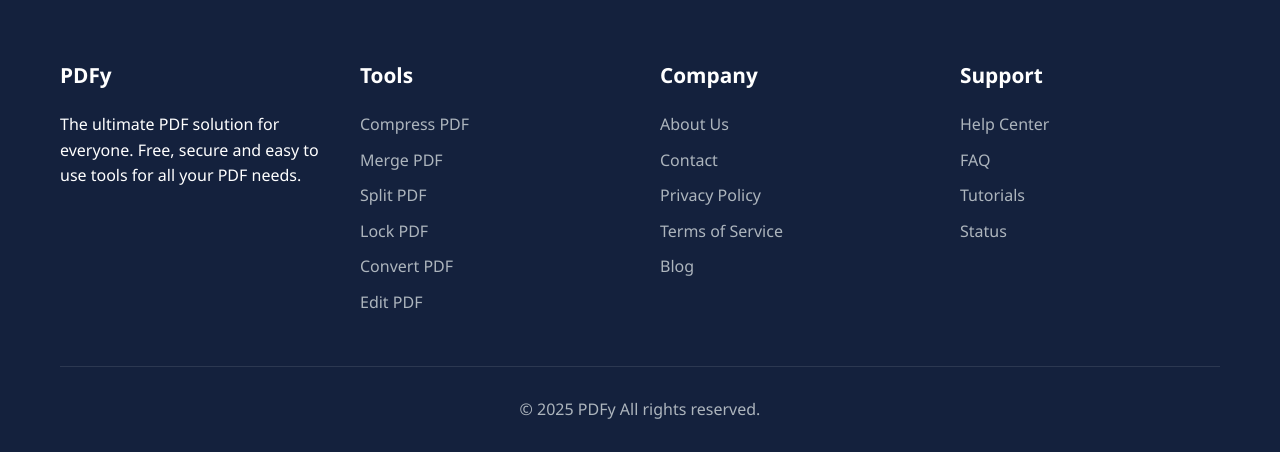
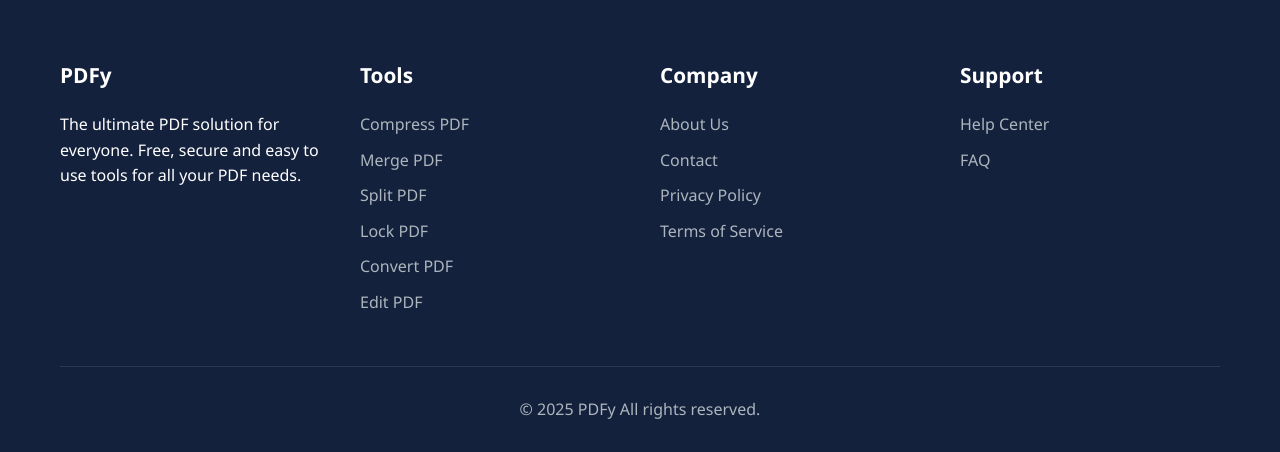
Before and after one commit to ashishgoyal2501/pdf-new, a Flask app: page / in a window 1280 px wide. Shown: the part 4470-4922 px from the top of the page. Run offline with Flask 3, Linux system fonts and the light colour scheme; some libraries are stand-ins or nearby versions.

Commit message:
Update index.html

```diff
--- a/templates/index.html
+++ b/templates/index.html
@@ -397,21 +397,17 @@
                 <div class="footer-col">
     <h3>Company</h3>
     <ul class="footer-links">
-                        <li><a href="about.html">About Us</a></li>
-                        <li><a href="contact.html">Contact</a></li>
-                       <li><a href="privacy.html">Privacy Policy</a></li>
-                        <li><a href="terms.html">Terms of Service</a></li>
-                        <li><a href="#">Blog</a></li>
+        <li><a href="{{ url_for('about') }}">About Us</a></li>
+        <li><a href="{{ url_for('contact') }}">Contact</a></li>
+        <li><a href="{{ url_for('privacy') }}">Privacy Policy</a></li>
+        <li><a href="{{ url_for('terms') }}">Terms of Service</a></li>
     </ul>
 </div>
-
 <div class="footer-col">
     <h3>Support</h3>
     <ul class="footer-links">
-                        <li><a href="help.html">Help Center</a></li>
-                        <li><a href="faq.html">FAQ</a></li>
-                        <li><a href="#">Tutorials</a></li>
-                        <li><a href="#">Status</a></li>
+        <li><a href="{{ url_for('help_page') }}">Help Center</a></li>
+        <li><a href="{{ url_for('faq') }}">FAQ</a></li>
     </ul>
 </div>
             </div>
```
Lines whose indentation alone changed are shown as unchanged.
